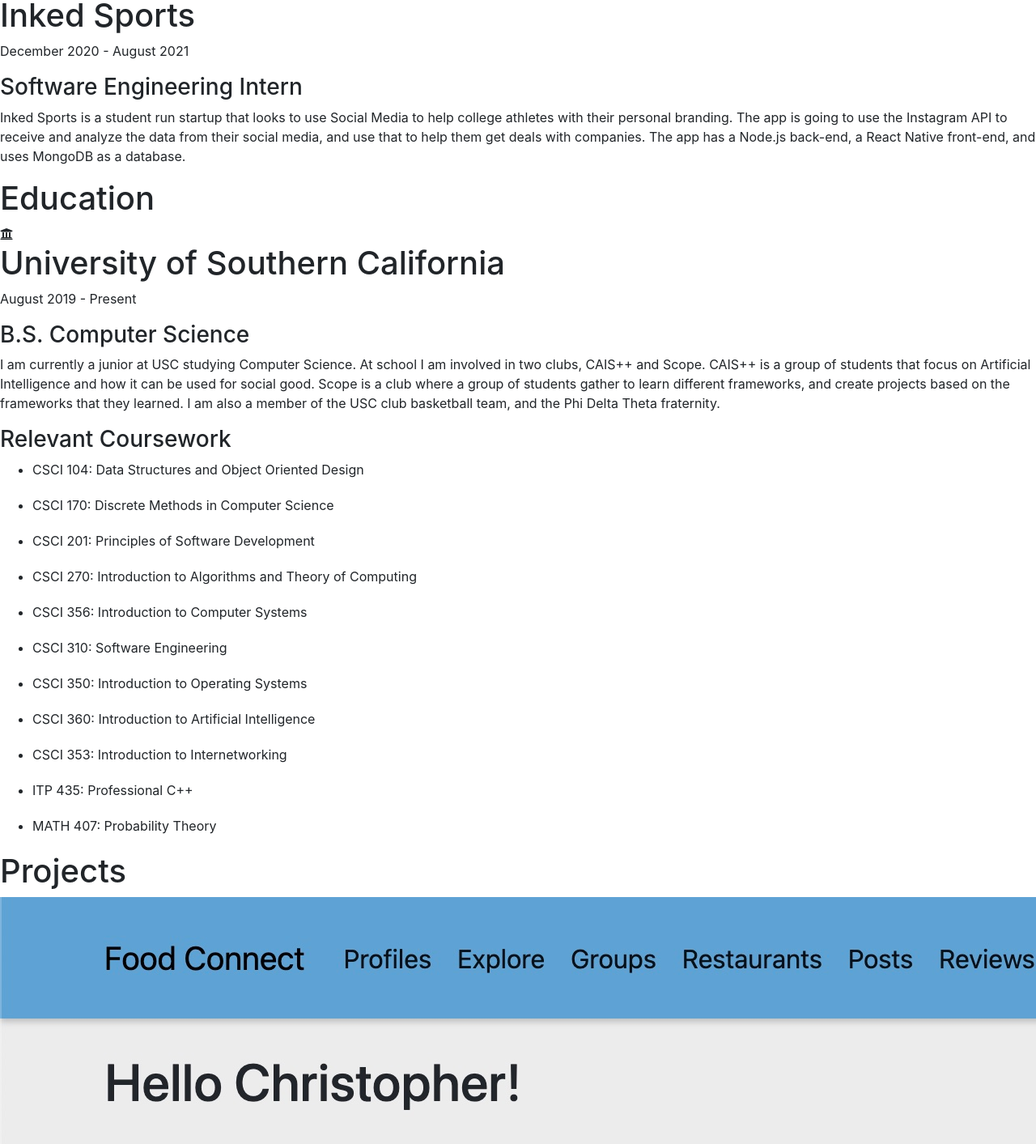
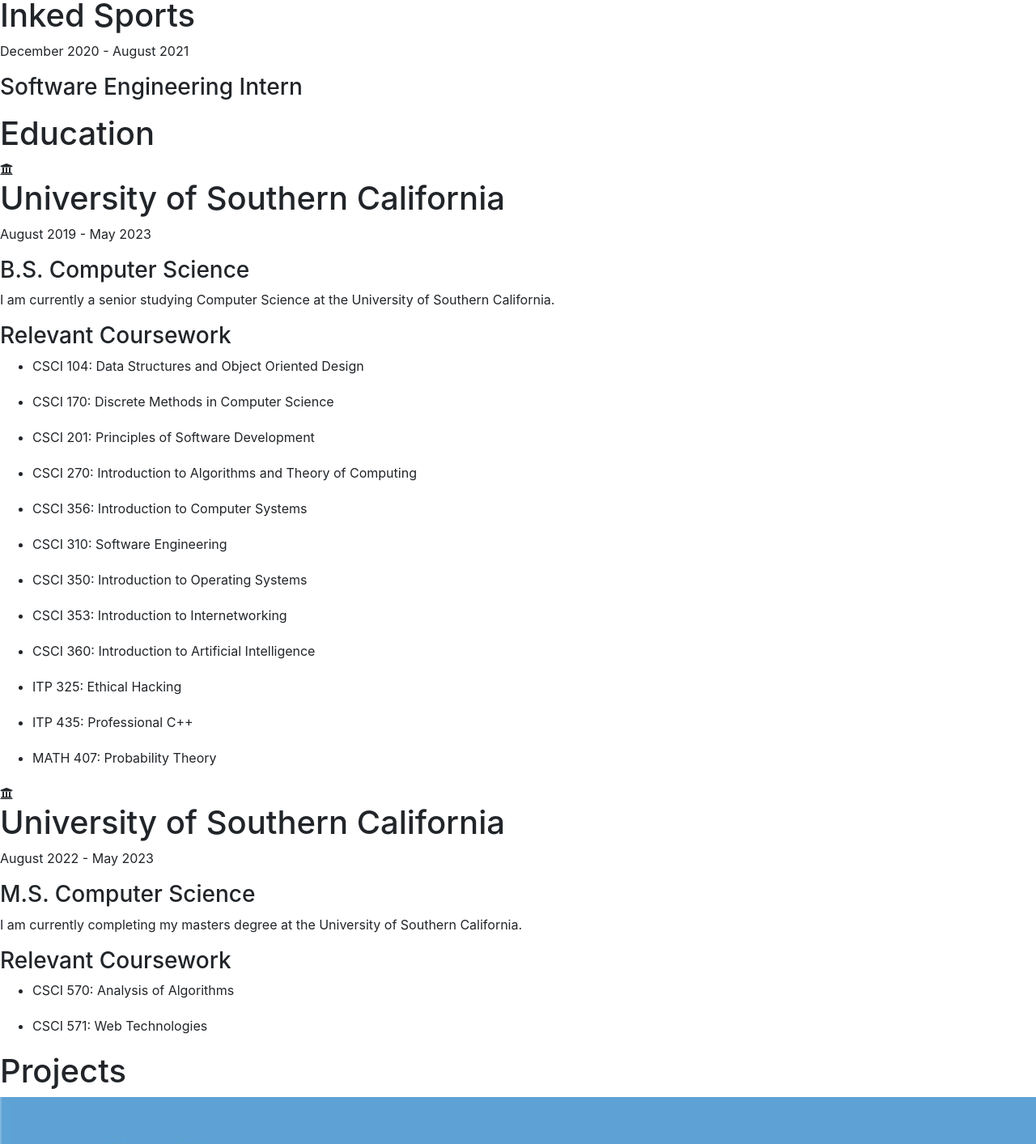
Before and after one commit to chrisbcooper/personalwebsite, a React (Create React App) app: page / in a window 1280 px wide. Shown: the part 3840-5253 px from the top of the page at 81% size. Built offline with nearby package versions, Linux system fonts and the light colour scheme; the HTML template or start-up script is replaced by a standard one.

Commit message:
Add new changes

```diff
--- a/src/components/Experience/EducationPage.js
+++ b/src/components/Experience/EducationPage.js
@@ -15,20 +15,11 @@ function EducationPage() {
 				</div>
 				<div className='experience-name'>
 					<h1>University of Southern California</h1>
-					<p>August 2019 - Present</p>
+					<p>August 2019 - May 2023</p>
 				</div>
 				<div className='experience-description'>
 					<h3>B.S. Computer Science</h3>
-					<p>
-						I am currently a junior at USC studying Computer
-						Science. At school I am involved in two clubs, CAIS++
-						and Scope. CAIS++ is a group of students that focus on
-						Artificial Intelligence and how it can be used for
-						social good. Scope is a club where a group of students
-						gather to learn different frameworks, and create
-						projects based on the frameworks that they learned. I am
-						also a member of the USC club basketball team, and the
-						Phi Delta Theta fraternity.
+					<p> I am currently a senior studying Computer Science at the University of Southern California.
 					</p>
 				</div>
 			</div>
@@ -60,10 +51,13 @@ function EducationPage() {
 							CSCI 350: Introduction to Operating Systems
 						</li>
 						<li style={{ marginBottom: '20px' }}>
+							CSCI 353: Introduction to Internetworking
+						</li>
+						<li style={{ marginBottom: '20px' }}>
 							CSCI 360: Introduction to Artificial Intelligence
 						</li>
 						<li style={{ marginBottom: '20px' }}>
-							CSCI 353: Introduction to Internetworking
+							ITP 325: Ethical Hacking
 						</li>
 						<li style={{ marginBottom: '20px' }}>
 							ITP 435: Professional C++
@@ -74,6 +68,38 @@ function EducationPage() {
 					</ul>
 				</div>
 			</div>
+			<div className='experience-item'>
+				<div className='experience-icon-outer'>
+					<FontAwesomeIcon
+						icon={faUniversity}
+						className='experience-icon'
+					/>
+				</div>
+				<div className='experience-name'>
+					<h1>University of Southern California</h1>
+					<p>August 2022 - May 2023</p>
+				</div>
+				<div className='experience-description'>
+					<h3>M.S. Computer Science</h3>
+					<p> I am currently completing my masters degree at the University of Southern California.
+					</p>
+				</div>
+			</div>
+			<div className='experience-item'>
+			<div className='experience-name'>
+					<h3>Relevant Coursework</h3>
+				</div>
+				<div className='experience-description'>
+					<ul>
+						<li style={{ marginBottom: '20px' }}>
+							CSCI 570: Analysis of Algorithms
+						</li>
+						<li style={{ marginBottom: '20px' }}>
+							CSCI 571: Web Technologies
+						</li>
+					</ul>
+				</div>
+			</div>
 		</div>
 	);
 }
--- a/src/components/Experience/Experience.js
+++ b/src/components/Experience/Experience.js
@@ -9,7 +9,7 @@ function Experience() {
 			<div className='experience-container'>
 				<ExperiencePage
 					position='Software Engineering Intern'
-					time='Starting May 2022'
+					time='May 2022 - August 2022'
 					name='Google'
 				/>
 				<div style={{ height: 40 }} />
@@ -23,13 +23,6 @@ function Experience() {
 					position='Software Engineering Intern'
 					time='December 2020 - August 2021'
 					name='Inked Sports'
-					description='Inked Sports is a student run startup
-        that looks to use Social Media to help college athletes
-        with their personal branding. The app is going to use
-        the Instagram API to receive and analyze the data from
-        their social media, and use that to help them get deals
-        with companies. The app has a Node.js back-end, a React Native front-end,
-		and uses MongoDB as a database.'
 				/>
 			</div>
 			<h1>Education</h1>
--- a/src/components/Pages/AboutMe.js
+++ b/src/components/Pages/AboutMe.js
@@ -6,7 +6,7 @@ function AboutMe() {
 		<div className='aboutme-words'>
 			<div className='aboutme-description'>
 				<p>
-					Hi! I'm Christopher, and I'm currently a junior studying
+					Hi! I'm Christopher, and I'm currently a senior studying
 					Computer Science at The University of Southern California
 				</p>
 				<p></p>
--- a/src/components/Pages/ContactMe.js
+++ b/src/components/Pages/ContactMe.js
@@ -17,19 +17,18 @@ function ContactMe() {
 				out to me if you want to build something together!
 			</p>
 			<p>Emaill: coopercb@usc.edu</p>
-			<p>Phone Number: (949) 838 - 6614</p>
 			<p>
 				<a
 					href={resume}
 					className='resume-link'
-					// target='_blank'
-					// rel='noopener noreferrer'
+					target='_blank'
+					rel='noopener noreferrer'
 				>
 					Resume
 				</a>
 			</p>
 			<div className='link-div'>
-				<a href='mailto:coopercb@usc.edu' className='contact-btn'>
+				<a href='mailto:chrisbcoop13@gmail.com' className='contact-btn'>
 					Get in touch!
 				</a>
 			</div>
```
Also changed, not shown: 1 other file (tests, documents, lock files or other folders).
